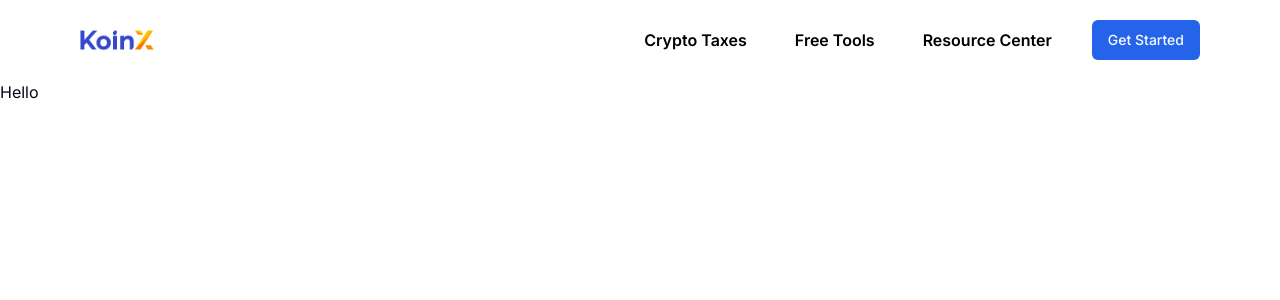
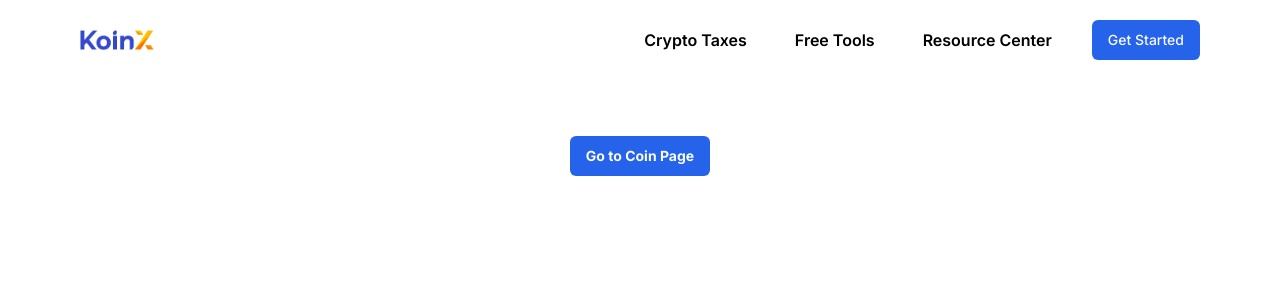
Before and after one commit to Vaibhav91one/koinx-assignment, a Next.js app: page / in a window 1280 px wide. Shown: the top 300 px of the page. Built offline with nearby package versions, Linux system fonts and the light colour scheme.

Commit message:
fix: Final Tweaks

```diff
--- a/src/app/page.tsx
+++ b/src/app/page.tsx
@@ -1,8 +1,16 @@
+import { Button } from "@/components/ui/button";
+import Link from "next/link";
 
 export default function Home() {
   return (
     <>
-     Hello
+    <section className="max-container flex flex-col items-center justify-center md:gap-12 lg:py-14">
+    <Button className="bg-blue-600 font-bold">
+      <Link href="/coin">
+        Go to Coin Page
+      </Link>
+     </Button>
+    </section>
     </>
   );
 }
--- a/src/components/sections/Chart.tsx
+++ b/src/components/sections/Chart.tsx
@@ -10,8 +10,8 @@
   return (
     <>
       <section className='max-container flex flex-col items-start justify-start gap-5 md:gap-12'>
-        <div className='flex justify-start items-center gap-2'>
-          Cryptocurrencies <ChevronsRight /> <span>Bitcoin</span>
+        <div className='flex justify-start items-center gap-2 text-md'>
+          Cryptocurrencies <ChevronsRight /> <span className='text-slate-600'>Bitcoin</span>
         </div>
 
         <div className='flex justify-start items-center gap-2'>
--- a/src/components/sections/Detail.tsx
+++ b/src/components/sections/Detail.tsx
@@ -42,8 +42,8 @@
             <TabsContent value={tab.trigger} key={index}>
               <div className="pt-5" >
                 <div>
-                  <h1 className="sectionTitle my-6">
-                    Performance
+                  <h1 className="sectionTitle">
+                    {tab.trigger}
                   </h1>
 
                   <div className="flex flex-col gap-10 my-6">
```
